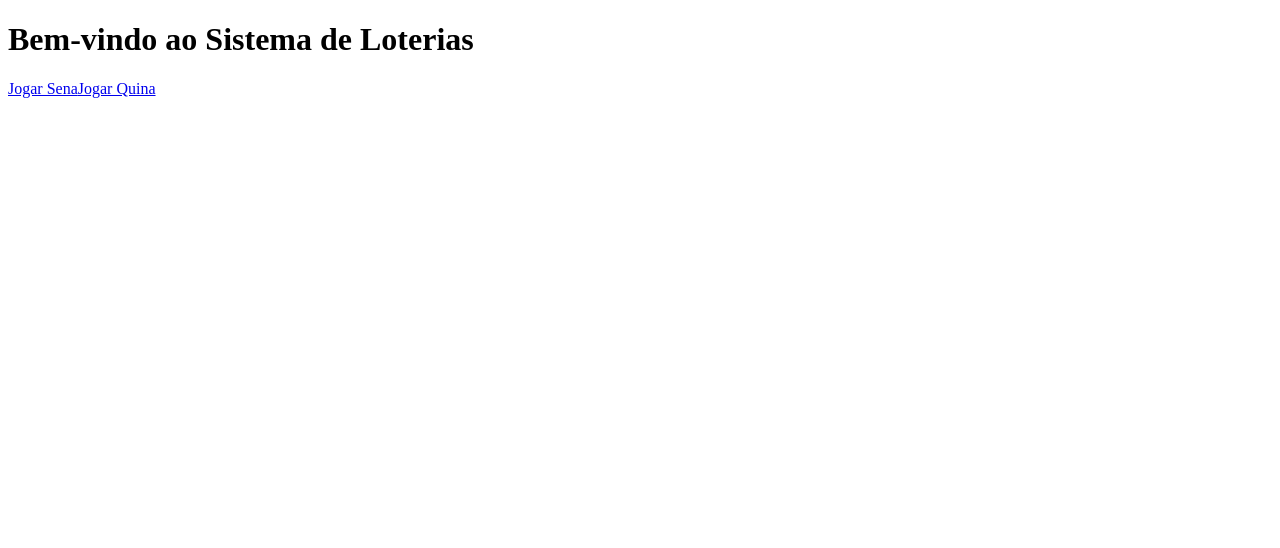
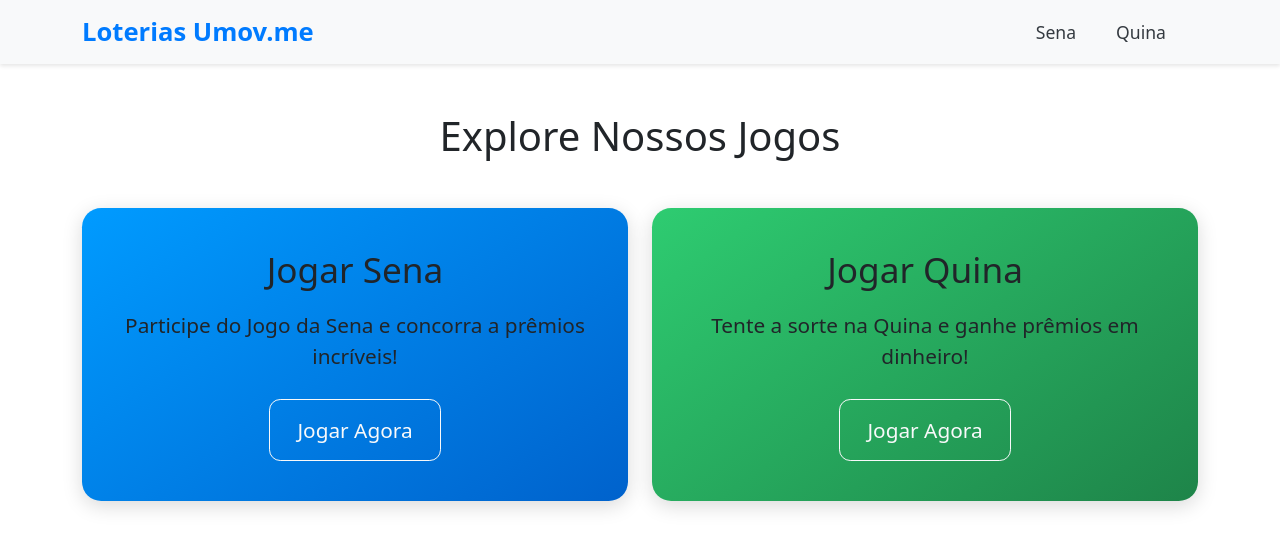
Before and after one commit to alissonvieeira/vue-lotto-simulator, a Vue app: page / in a window 1280 px wide. Shown: the top 548 px of the page. Built offline with nearby package versions, Linux system fonts and the light colour scheme.

Commit message:
Melhororando o layout da home, trazendo melhor visualização e desing limpo

```diff
--- a/index.html
+++ b/index.html
@@ -4,7 +4,7 @@
     <meta charset="UTF-8" />
     <link rel="icon" type="image/svg+xml" href="/vite.svg" />
     <meta name="viewport" content="width=device-width, initial-scale=1.0" />
-    <title>Vite + Vue + TS</title>
+    <title>Loteria Umov.me</title>
   </head>
   <body>
     <div id="app"></div>
--- a/src/components/common/Button.vue
+++ b/src/components/common/Button.vue
@@ -1,36 +1,33 @@
 <template>
-  <button :class="['btn', `btn-${type}`]" @click="onClick">
+  <button :class="`btn btn-${type}`" @click="onClick">
     <slot></slot>
   </button>
 </template>
 
 <script lang="ts">
-import { defineComponent, emit } from 'vue';
+import { defineComponent, PropType } from 'vue';
 
 export default defineComponent({
   name: 'Button',
   props: {
     type: {
-      type: String,
+      type: String as PropType<'primary' | 'secondary' | 'success' | 'danger' | 'warning' | 'info' | 'light' | 'dark'>,
       default: 'primary'
     }
   },
-  methods: {
-    onClick() {
-      this.$emit('click');
-    }
+  emits: ['click'],
+  setup(props, { emit }) {
+    const onClick = () => {
+      emit('click');
+    };
+
+    return { onClick };
   }
 });
 </script>
 
 <style scoped>
 .btn {
-  /* Estilos básicos para botões */
-}
-.btn-primary {
-  /* Estilos para botão primário */
-}
-.btn-secondary {
-  /* Estilos para botão secundário */
+  margin: 0.5rem;
 }
 </style>
--- a/src/components/common/Navbar.vue
+++ b/src/components/common/Navbar.vue
@@ -1,7 +1,68 @@
 <template>
-
+  <nav class="navbar navbar-expand-lg navbar-custom">
+    <div class="container">
+      <router-link class="navbar-brand" to="/">Loterias Umov.me</router-link>
+      <button class="navbar-toggler" type="button" data-bs-toggle="collapse" data-bs-target="#navbarNav">
+        <span class="navbar-toggler-icon"></span>
+      </button>
+      <div class="collapse navbar-collapse" id="navbarNav">
+        <ul class="navbar-nav ms-auto">
+          <li class="nav-item">
+            <router-link class="nav-link" to="/sena">Sena</router-link>
+          </li>
+          <li class="nav-item">
+            <router-link class="nav-link" to="/quina">Quina</router-link>
+          </li>
+          <!-- Mais itens de navegação -->
+        </ul>
+      </div>
+    </div>
+  </nav>
 </template>
 
 <script>
+  // Script existente
+</script>
 
-</script>
+<style scoped>
+.navbar-custom {
+  background-color: #f8f9fa;
+  box-shadow: 0 2px 4px rgba(0, 0, 0, 0.1);
+
+  .navbar-brand {
+    font-size: 1.6rem;
+    font-weight: bold;
+    color: #007bff;
+    transition: color 0.3s ease;
+
+    &:hover {
+      color: #0056b3;
+    }
+  }
+
+  .navbar-toggler {
+    border: none;
+    &:focus {
+      box-shadow: none;
+    }
+
+    .navbar-toggler-icon {
+      background-image: url('path/to/custom-icon.svg'); /* Substitua pelo caminho do seu ícone personalizado */
+    }
+  }
+
+  .nav-link {
+    font-size: 1.1rem;
+    color: #343a40;
+    transition: color 0.3s ease;
+
+    &:hover {
+      color: #007bff;
+    }
+  }
+
+  .nav-item {
+    margin-right: 1.5rem;
+  }
+}
+</style>
--- a/src/components/loterry/NumberSelector.vue
+++ b/src/components/loterry/NumberSelector.vue
@@ -1,49 +1,57 @@
 <template>
   <div class="number-selector">
     <button
-      v-for="num in 60"
-      :key="num"
-      :class="{ 'selected': selectedNumbers.includes(num) }"
-      @click="toggleNumber(num)"
+      v-for="number in totalNumbers"
+      :key="number"
+      :class="['btn', isSelected(number) ? 'btn-success' : 'btn-outline-secondary']"
+      @click="toggleNumber(number)"
     >
-      {{ num }}
+      {{ number }}
     </button>
   </div>
 </template>
 
 <script lang="ts">
-import { defineComponent, ref, watch } from 'vue';
+import { defineComponent, ref } from 'vue';
 
 export default defineComponent({
   name: 'NumberSelector',
   props: {
-    maxSelection: {
+    selectedNumbers: {
+      type: Array as () => number[],
+      default: () => []
+    },
+    totalNumbers: {
       type: Number,
-      default: 6
+      default: 60
     }
   },
+  emits: ['update:selectedNumbers'],
   setup(props, { emit }) {
-    const selectedNumbers = ref([]);
+    const isSelected = (number: number) => props.selectedNumbers.includes(number);
 
-    const toggleNumber = (num) => {
-      if (selectedNumbers.value.includes(num)) {
-        selectedNumbers.value = selectedNumbers.value.filter(n => n !== num);
-      } else if (selectedNumbers.value.length < props.maxSelection) {
-        selectedNumbers.value.push(num);
+    const toggleNumber = (number: number) => {
+      let newNumbers = [...props.selectedNumbers];
+      if (isSelected(number)) {
+        newNumbers = newNumbers.filter(n => n !== number);
+      } else {
+        newNumbers.push(number);
       }
-      emit('update:selectedNumbers', selectedNumbers.value);
+      emit('update:selectedNumbers', newNumbers);
     };
 
-    return { selectedNumbers, toggleNumber };
+    return { isSelected, toggleNumber };
   }
 });
 </script>
 
 <style scoped>
-.number-selector button {
-  /* Estilos básicos para botões */
-}
-.number-selector .selected {
-  /* Estilos para números selecionados */
+.number-selector {
+  display: flex;
+  flex-wrap: wrap;
+  gap: 0.5rem;
+  .btn {
+    margin-bottom: 0.5rem;
+  }
 }
 </style>
--- a/src/components/loterry/PriceDisplay.vue
+++ b/src/components/loterry/PriceDisplay.vue
@@ -1,7 +1,26 @@
 <template>
-
+  <div class="price-display">
+    <p>Preço: R$</p>
+  </div>
 </template>
 
-<script>
+<script lang="ts">
+import { defineComponent, computed } from 'vue';
 
+export default defineComponent({
+  name: 'PriceDisplay',
+  props: {
+    numbers: {
+      type: Array as () => number[],
+      required: true
+    }
+  },
+  setup(props) {
+    const calculatePrice = computed(() => {
+      return props.numbers.length * 2; // Exemplo: R$2 por número
+    });
+
+    return { calculatePrice };
+  }
+});
 </script>
--- a/src/main.ts
+++ b/src/main.ts
@@ -2,7 +2,7 @@ import { createApp } from 'vue';
 import App from './App.vue';
 import router from './router';
 //import store from './store';
-
+import './styles/custom.scss';
 
 const app = createApp(App);
 app.use(router);
--- a/src/views/Home.vue
+++ b/src/views/Home.vue
@@ -1,15 +1,32 @@
 <template>
   <div class="home">
     <Navbar />
-    <h1>Bem-vindo ao Sistema de Loterias</h1>
 
-    <div class="">
+    <div class="container my-5">
+      <h1 class="text-center mb-5">Explore Nossos Jogos</h1>
+      <div class="row g-4">
+        <!-- Cartão Sena -->
+        <div class="col-md-6">
+          <div class="game-card sena-card">
+            <div class="card-content">
+              <h2>Jogar Sena</h2>
+              <p>Participe do Jogo da Sena e concorra a prêmios incríveis!</p>
+              <router-link to="/sena" class="btn btn-outline-light">Jogar Agora</router-link>
+            </div>
+          </div>
+        </div>
 
-    </div>
-
-    <div class="game-selection">
-      <router-link to="/sena" class="btn btn-primary">Jogar Sena</router-link>
-      <router-link to="/quina" class="btn btn-secondary">Jogar Quina</router-link>
+        <!-- Cartão Quina -->
+        <div class="col-md-6">
+          <div class="game-card quina-card">
+            <div class="card-content">
+              <h2>Jogar Quina</h2>
+              <p>Tente a sorte na Quina e ganhe prêmios em dinheiro!</p>
+              <router-link to="/quina" class="btn btn-outline-light">Jogar Agora</router-link>
+            </div>
+          </div>
+        </div>
+      </div>
     </div>
     <!-- Outras informações gerais aqui -->
   </div>
@@ -27,5 +44,56 @@ export default {
 </script>
 
 <style lang="scss" scoped>
+.home {
+  // Estilos existentes
+}
 
+.game-card {
+  border-radius: 1.2rem;
+  overflow: hidden;
+  transition: transform 0.3s ease, box-shadow 0.3s ease;
+  box-shadow: 0 5px 20px rgba(0, 0, 0, 0.15);
+
+  &:hover {
+    transform: translateY(-10px);
+    box-shadow: 0 12px 30px rgba(0, 0, 0, 0.25);
+  }
+
+  .card-content {
+    padding: 2.5rem;
+    text-align: center;
+    transition: background-color 0.3s ease;
+
+    h2 {
+      font-size: 2.2rem;
+      margin-bottom: 1.2rem;
+    }
+
+    p {
+      font-size: 1.3rem;
+      margin-bottom: 1.7rem;
+    }
+
+    .btn {
+      font-size: 1.3rem;
+      padding: 0.9rem 1.7rem;
+      border-radius: 0.7rem;
+      transition: all 0.3s ease;
+
+      &:hover {
+        background-color: #fff;
+        color: #000;
+        transform: scale(1.05);
+      }
+    }
+  }
+}
+
+.sena-card {
+  background: linear-gradient(145deg, #009bff, #0062cc);
+}
+
+.quina-card {
+  background: linear-gradient(145deg, #2ecc71, #1e8449);
+}
 </style>
--- a/src/views/Sena.vue
+++ b/src/views/Sena.vue
@@ -1,9 +1,11 @@
 <template>
-  <div class="sena">
-    <h1>Jogo da Sena</h1>
+  <div class="container">
+    <h1 class="mt-5">Jogo da Sena</h1>
     <NumberSelector v-model="selectedNumbers" />
-    <PriceDisplay :numbers="selectedNumbers" />
-    <Button text="Confirmar" @click="confirmSelection" />
+    <div v-if="selectedNumbers.length >= 6" class="mt-4">
+      <PriceDisplay :price="calculatePrice()" />
+      <Button text="Confirmar" @click="confirmSelection" class="btn btn-primary mt-3" />
+    </div>
     <!-- Mensagens ou instruções adicionais aqui -->
   </div>
 </template>
@@ -12,7 +14,7 @@
 import NumberSelector from '../components/loterry/NumberSelector.vue';
 import PriceDisplay from '../components/loterry/PriceDisplay.vue';
 import Button from '../components/common/Button.vue';
-import { ref } from 'vue';
+import { ref, computed } from 'vue';
 
 export default {
   name: 'Sena',
@@ -22,19 +24,27 @@ export default {
     Button
   },
   setup() {
-    const selectedNumbers = ref([]);
+    const selectedNumbers = ref<number[]>([]);
+    const sortedNumbers = computed(() => selectedNumbers.value.sort((a, b) => a - b));
+
+    const priceTable: { [key: number]: number } = {
+      6: 4.50,
+      7: 31.50,
+      8: 126,
+      // ... Adicione os preços restantes aqui
+    };
+
+    const calculatePrice = () => priceTable[sortedNumbers.value.length] || 0;
 
     const confirmSelection = () => {
-      // Lógica de confirmação aqui
+      if (sortedNumbers.value.length >= 6) {
+        // Implemente a navegação para a rota de pagamento com o preço calculado
+      } else {
+        alert('Selecione pelo menos 6 números.');
+      }
     };
 
-    return { selectedNumbers, confirmSelection };
+    return { selectedNumbers, sortedNumbers, calculatePrice, confirmSelection };
   }
 };
 </script>
-
-<style scoped>
-.sena {
-  /* Estilos específicos para Sena */
-}
-</style>
```
